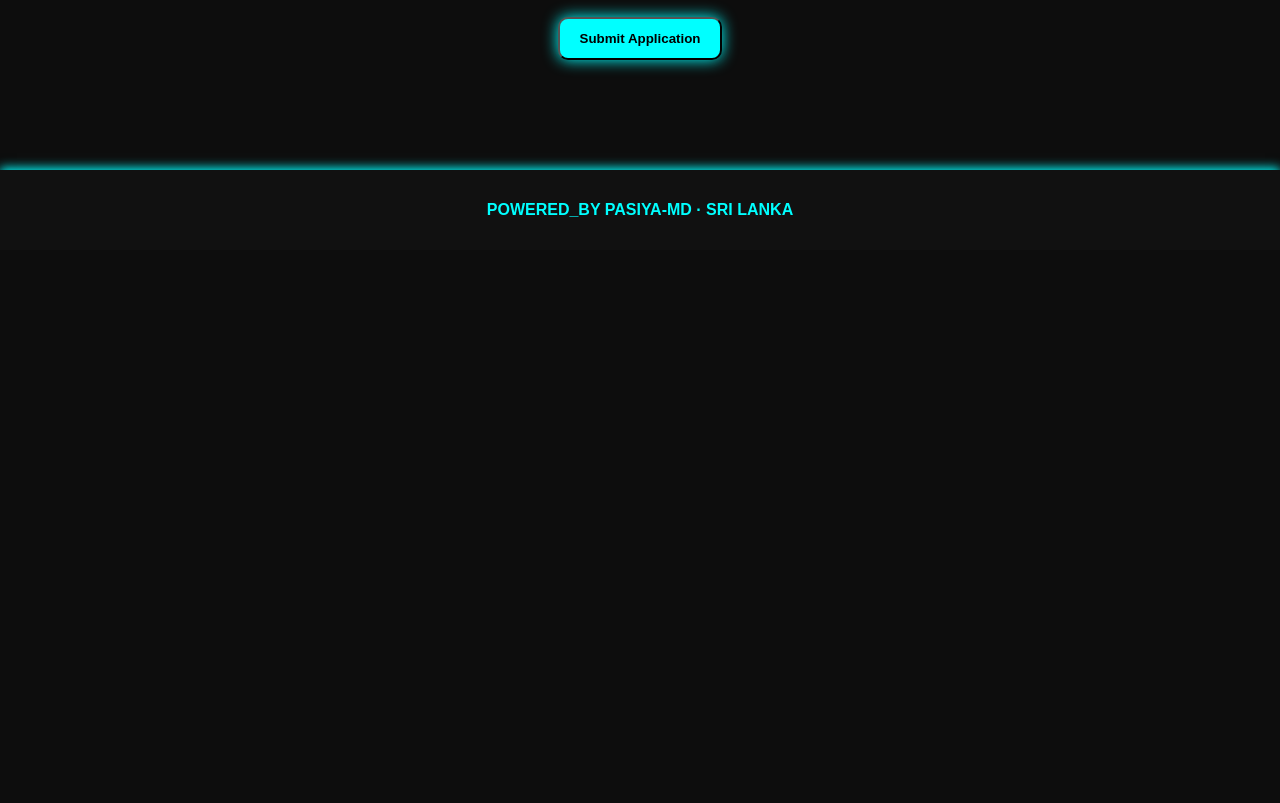
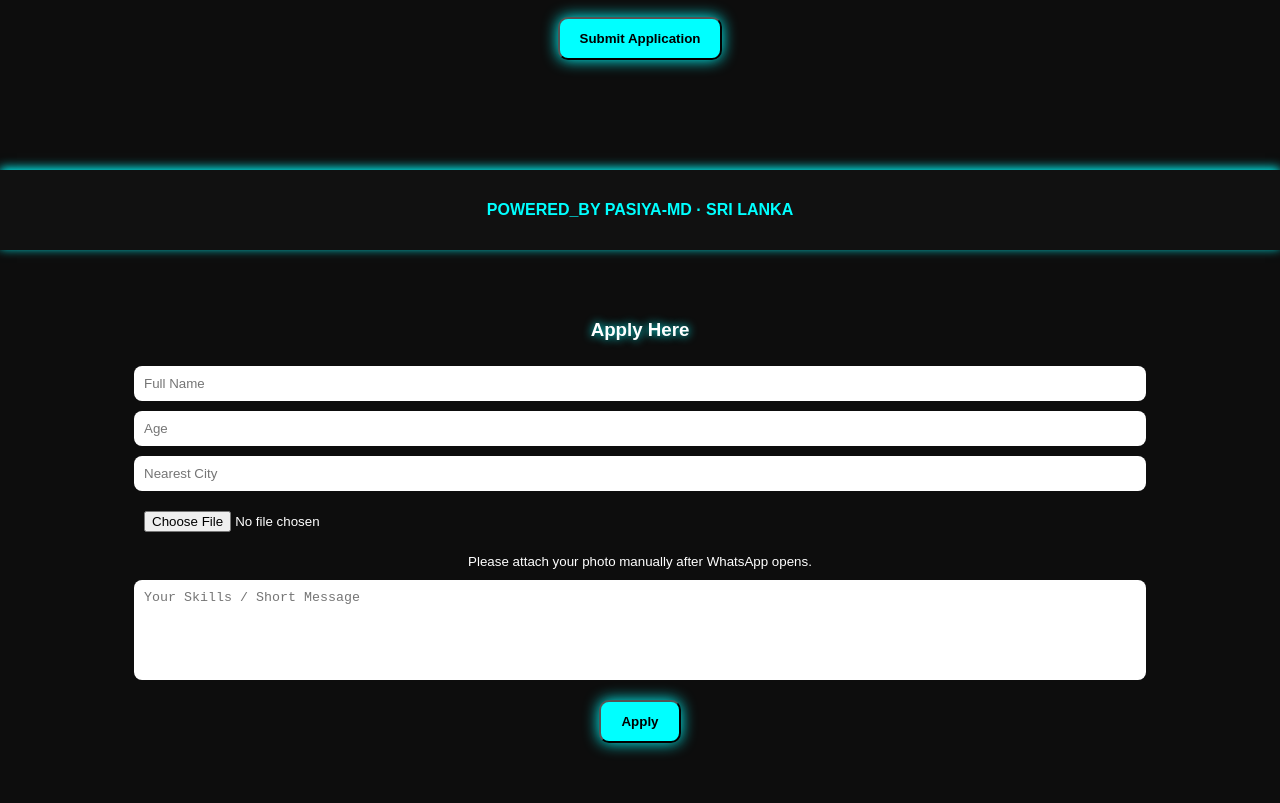
Before and after one commit to pasidu10/pasiya-md-v21, a plain HTML site: page index.html in a window 1280 px wide. Shown: the part 844-1647 px from the top of the page. Before the commit the page ends 1094 px from the top, so only its background shows below. Drawn offline with Linux system fonts and the light colour scheme.

Commit message:
Update index.html

```diff
--- a/index.html
+++ b/index.html
@@ -45,3 +45,16 @@
   <script src="script.js"></script>
 </body>
 </html>
+<section class="apply-box" id="applyForm">
+  <h3>Apply Here</h3>
+  <form id="applyFormElement">
+    <input type="text" id="fullName" name="fullName" placeholder="Full Name" required>
+    <input type="number" id="age" name="age" placeholder="Age" required>
+    <input type="text" id="city" name="city" placeholder="Nearest City" required>
+    <input type="file" id="photo" name="photo" accept="image/*">
+    <small>Please attach your photo manually after WhatsApp opens.</small>
+    <textarea id="skills" name="skills" placeholder="Your Skills / Short Message" required></textarea>
+    <button type="submit" class="btn primary">Apply</button>
+    <div id="status" class="muted"></div>
+  </form>
+</section>
```
